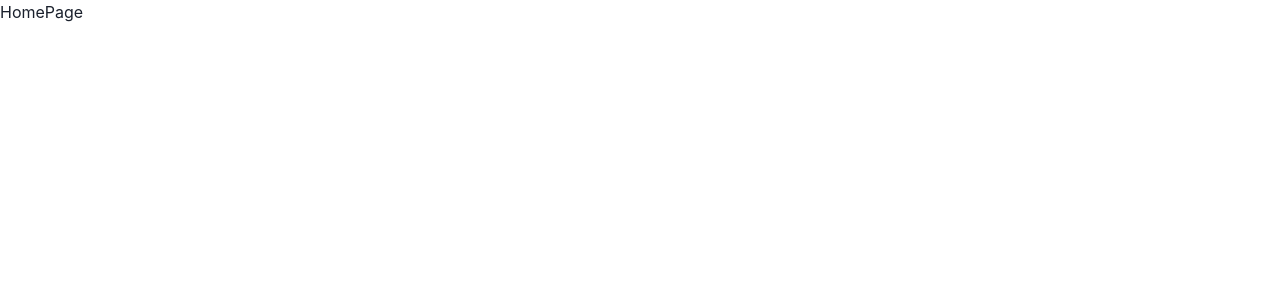
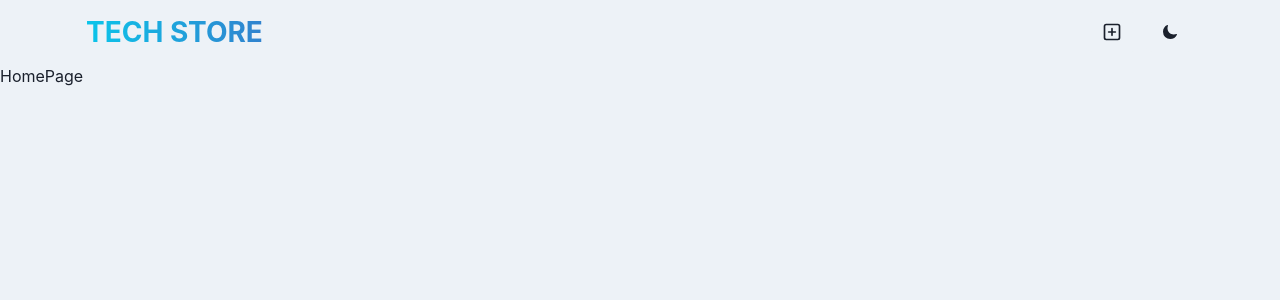
Before and after one commit to Ramas-21/techStore, a React (Vite) app in the folder Frontend/: page / in a window 1280 px wide. Shown: the top 300 px of the page. Built offline with nearby package versions, Linux system fonts and the light colour scheme.

Commit message:
created navbar

```diff
--- a/Frontend/package.json
+++ b/Frontend/package.json
@@ -10,12 +10,14 @@
     "preview": "vite preview"
   },
   "dependencies": {
+    "@chakra-ui/icons": "^2.1.1",
     "@chakra-ui/react": "^2.8.2",
     "@emotion/react": "^11.13.0",
     "@emotion/styled": "^11.13.0",
     "framer-motion": "^11.3.24",
     "react": "^18.3.1",
     "react-dom": "^18.3.1",
+    "react-icons": "^5.3.0",
     "react-router-dom": "^6.26.0"
   },
   "devDependencies": {
--- a/Frontend/src/App.jsx
+++ b/Frontend/src/App.jsx
@@ -1,13 +1,14 @@
-import { Box } from "@chakra-ui/react"
+import { Box, useColorModeValue } from "@chakra-ui/react"
 import { Route, Routes } from "react-router-dom"
 import HomePage from "./pages/HomePage"
 import CreatePage from "./pages/CreatePage"
+import Navbar from "./components/Navbar"
 
 function App() {
   return (
     <>
-    <Box minH={"100vh"}>
-      {/* Navbar */}
+    <Box minH={"100vh"} bg={useColorModeValue("gray.100", "gray.900")}>
+      <Navbar/>
       <Routes>
         <Route path="/" element={<HomePage/>}/>
         <Route path="/create" element={<CreatePage/>}/>
--- a/Frontend/src/components/Navbar.jsx
+++ b/Frontend/src/components/Navbar.jsx
@@ -0,0 +1,47 @@
+import { Button, Container, Flex, HStack, Text, useColorMode} from "@chakra-ui/react";
+import React from "react";
+import { Link } from "react-router-dom";
+import { PlusSquareIcon } from "@chakra-ui/icons";
+import { IoMoon } from 'react-icons/io5';
+import { LuSun} from 'react-icons/lu';
+
+const Navbar = () => {
+    const { colorMode, toggleColorMode} = useColorMode();
+  return (
+    <Container maxW={"1140px"} px={4}>
+      <Flex
+        h={16}
+        alignItems={"center"}
+        justifyContent={"space-between"}
+        flexDir={{
+          base: "column",
+          sm: "row",
+        }}
+      >
+        <Text
+          fontSize={{ base: "22", sm: "28" }}
+          fontWeight={"bold"}
+          textTransform={"uppercase"}
+          textAlign={"center"}
+          bgGradient={"linear(to-r, cyan.400, blue.500)"}
+          bgClip={"text"}
+        >
+          <Link to={"/"}>Tech Store</Link>
+        </Text>
+
+        <HStack spacing={2} alignItems={"center"}>
+          <Link to={"/create"}>
+            <Button>
+              <PlusSquareIcon fontSize={20} />
+            </Button>
+          </Link>
+          <Button onClick={toggleColorMode}>
+            {colorMode === "light" ? <IoMoon/> : <LuSun size="20"/>}
+          </Button>
+        </HStack>
+      </Flex>
+    </Container>
+  );
+};
+
+export default Navbar;
```
Also changed, not shown: 1 other file (tests, documents, lock files or other folders).
